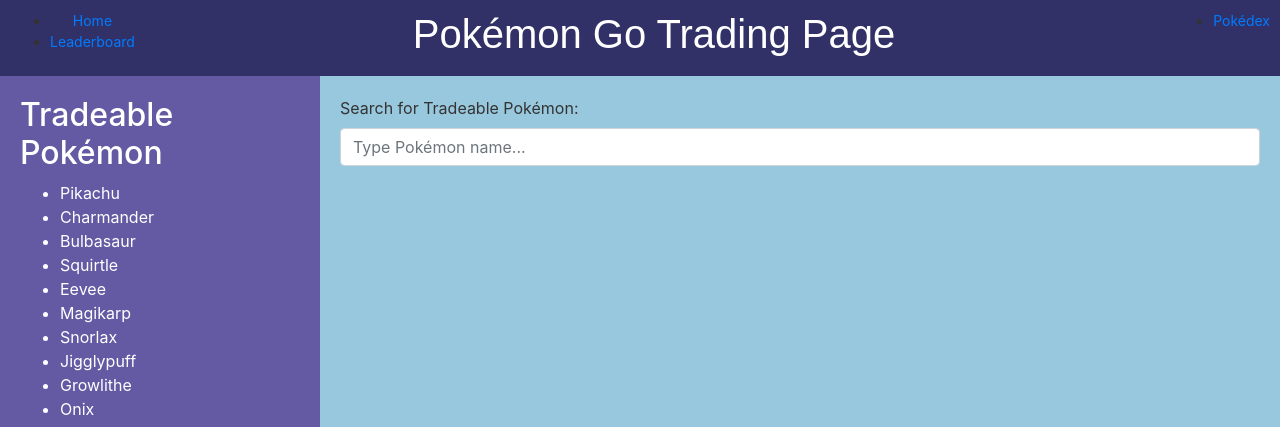
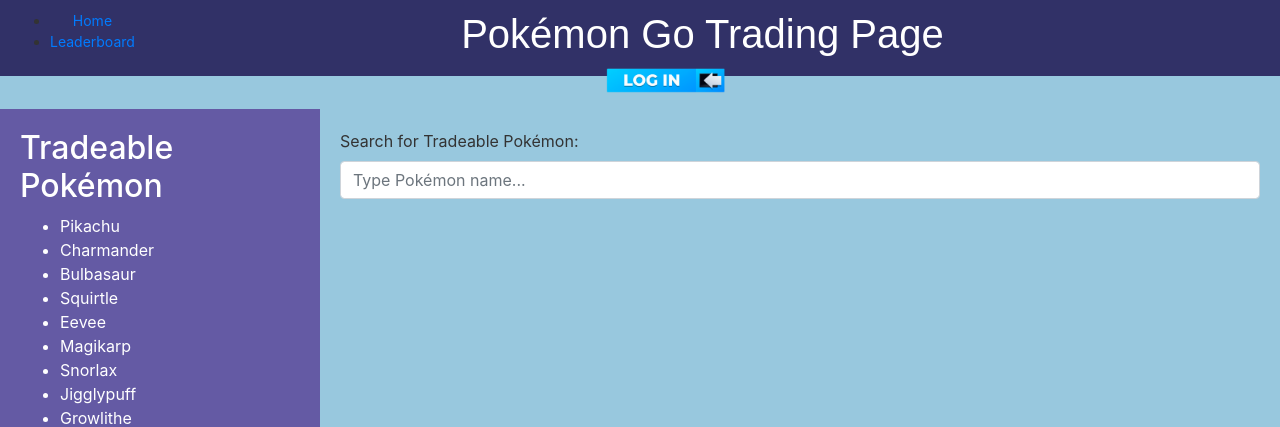
Before and after one commit to michaela2102/PokemonGo, a PHP site: page /trading_page.php in a window 1280 px wide. Shown: the top 427 px of the page. Run offline with PHP 8.4, Linux system fonts and the light colour scheme; data that the repository does not hold is empty.

Commit message:
Update trading_page.php

```diff
--- a/trading_page.php
+++ b/trading_page.php
@@ -105,7 +105,7 @@
 
 		<div class="header-right">
 		    <ul>
-                <li><a href="pokedex.php">Pokédex</a></li>
+                <a href="login.php" class="login-icon"> <img src="images/login.png" alt="Login Icon" width= "10%" height="10%"></a><br>
 		    </ul>
         </div>
         <h1>Pokémon Go Trading Page</h1>
```
